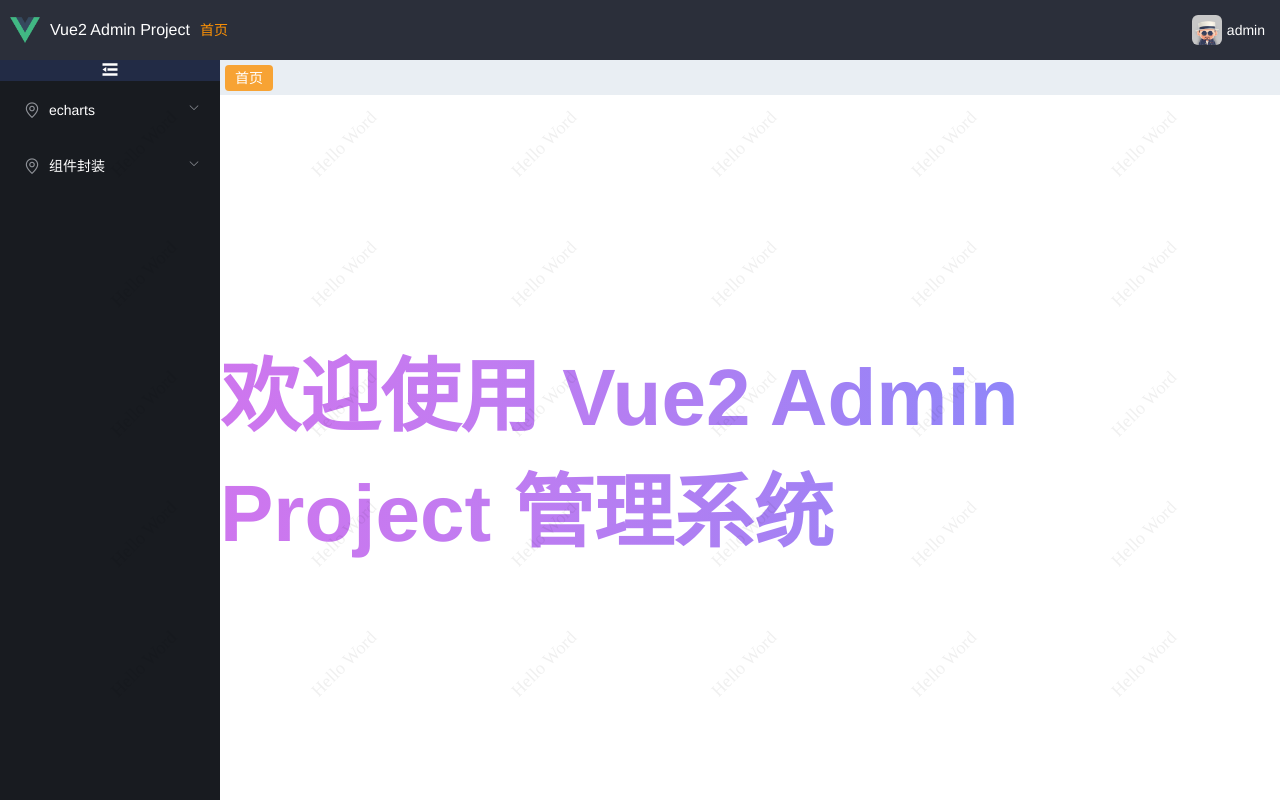
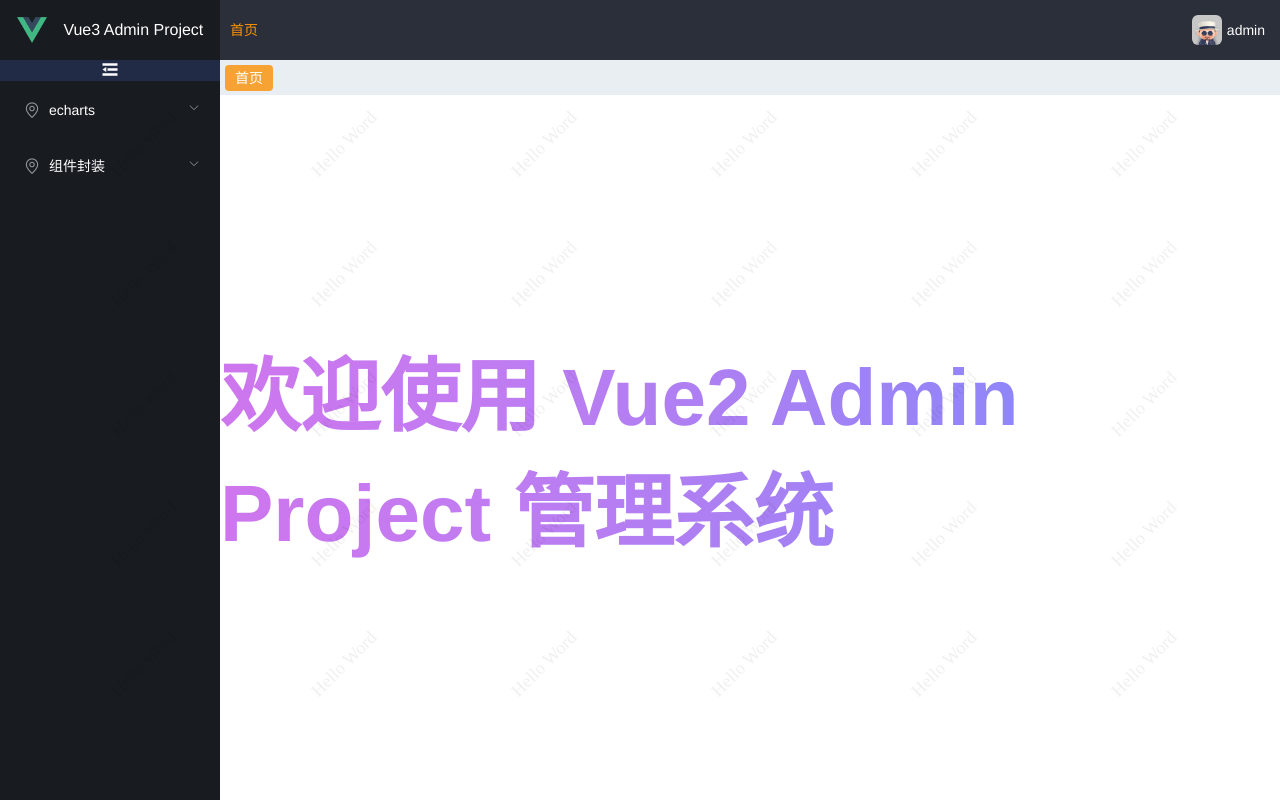
Before and after one commit to wei994886/vue2-admin-project, a Vue app: page /#/home in a window 1280 px wide. Built offline with nearby package versions, Linux system fonts and the light colour scheme.

Commit message:
✨ feat：修改layout

```diff
--- a/src/layout/components/commonAside.vue
+++ b/src/layout/components/commonAside.vue
@@ -10,6 +10,13 @@
       text-color="#ffffff"
       active-text-color="#fc9105"
     >
+      <div v-if="!isCollapse" class="logoBox" @click="backToHomePage">
+        <img :src="logoImg" alt="Logo" />
+        <span class="systemName">Vue3 Admin Project</span>
+      </div>
+      <div v-else class="logoBox">
+        <img :src="logoImg" alt="Logo" />
+      </div>
       <div class="shrinkButton">
         <span
           :class="collapseBtnClass"
@@ -30,6 +37,7 @@
     },
     data() {
       return {
+        logoImg: require('../../assets/logo.png'),
         isCollapse: false,
         collapseBtnClass: 'el-icon-s-fold',
         menuList: [],
@@ -46,6 +54,10 @@
       console.log('[ 菜单数据 ]', this.menuList)
     },
     methods: {
+      // 左侧logo区域 点击返回首页
+      backToHomePage() {
+        this.$router.push({ path: '/home' })
+      },
       //控制左侧菜单是否折叠
       collapseMenu() {
         //点击收缩按钮触发
@@ -77,9 +89,26 @@
   }
 </script>
 <style scoped lang="scss">
+  .logoBox {
+    height: 60px;
+    text-align: center;
+    color: #ffffff;
+    display: flex;
+    align-items: center;
+    justify-content: space-evenly;
+    cursor: pointer;
+
+    img {
+      width: 30px;
+    }
+
+    .systemName {
+      white-space: nowrap;
+    }
+  }
   .shrinkButton {
     text-align: center;
-    background-color: #222B45;
+    background-color: #222b45;
     .collapseMenuCss {
       font-size: 20px;
       color: #ffffff;
--- a/src/layout/components/commonHeader.vue
+++ b/src/layout/components/commonHeader.vue
@@ -1,13 +1,7 @@
 <template>
   <div class="header-content">
     <div class="l-content">
-      <div class="l-content-box">
-        <div class="l-content-left" @click="backToHomePage">
-          <img :src="logoImg" alt="Logo" />
-          <span>Vue2 Admin Project</span>
-        </div>
-        <commonBreadcrumb style="margin: 0 10px" />
-      </div>
+      <commonBreadcrumb style="margin: 0 10px" />
     </div>
     <div class="r-content">
       <img :src="userImg" class="userImgCss" />
@@ -37,10 +31,6 @@
 
     mounted() {},
     methods: {
-      // 左侧logo区域 点击返回首页
-      backToHomePage() {
-        this.$router.push({ path: '/home' })
-      },
       //退出登陆
       logOut() {
         //清除token
@@ -61,27 +51,6 @@
       display: flex;
       align-items: center;
       justify-content: space-between;
-
-      .l-content-box {
-        display: flex;
-        align-items: center;
-        justify-content: space-between;
-
-        .l-content-left {
-          font-weight: bold;
-          text-align: center;
-          color: #ffffff;
-          display: flex;
-          align-items: center;
-          justify-content: space-evenly;
-          cursor: pointer;
-
-          img {
-            width: 30px;
-            margin: 0 10px;
-          }
-        }
-      }
     }
 
     .r-content {
--- a/src/layout/index.vue
+++ b/src/layout/index.vue
@@ -1,13 +1,14 @@
 <template>
   <div id="main">
     <el-container class="containers">
+      <el-aside width="auto">
+        <commonAside />
+      </el-aside>
+      <el-container>
+        <el-container class="container-child">
           <el-header>
             <commonHeader />
           </el-header>
-      <el-container class="container-child">
-        <el-aside width="auto">
-          <commonAside />
-        </el-aside>
           <el-main>
             <commonTabs />
             <keep-alive>
@@ -18,21 +19,22 @@
           </el-main>
         </el-container>
       </el-container>
+    </el-container>
   </div>
 </template>
 
 <script>
-import commonAside from "@/layout/components/commonAside";
-import commonHeader from "@/layout/components/commonHeader";
-import commonTabs from "@/layout/components/commonTabs";
+  import commonAside from '@/layout/components/commonAside'
+  import commonHeader from '@/layout/components/commonHeader'
+  import commonTabs from '@/layout/components/commonTabs'
   export default {
     name: 'layout-Com',
     components: {
       commonAside,
       commonHeader,
-    commonTabs
+      commonTabs,
     },
-  methods: {}
+    methods: {},
   }
 </script>
 
@@ -45,7 +47,7 @@
 
     .containers {
       height: 100%;
-
+    }
     .container-child {
       overflow: hidden;
 
@@ -59,8 +61,6 @@
           overflow-y: auto;
         }
       }
-
-    }
     }
   }
 </style>
```
Lines whose indentation alone changed are shown as unchanged.
